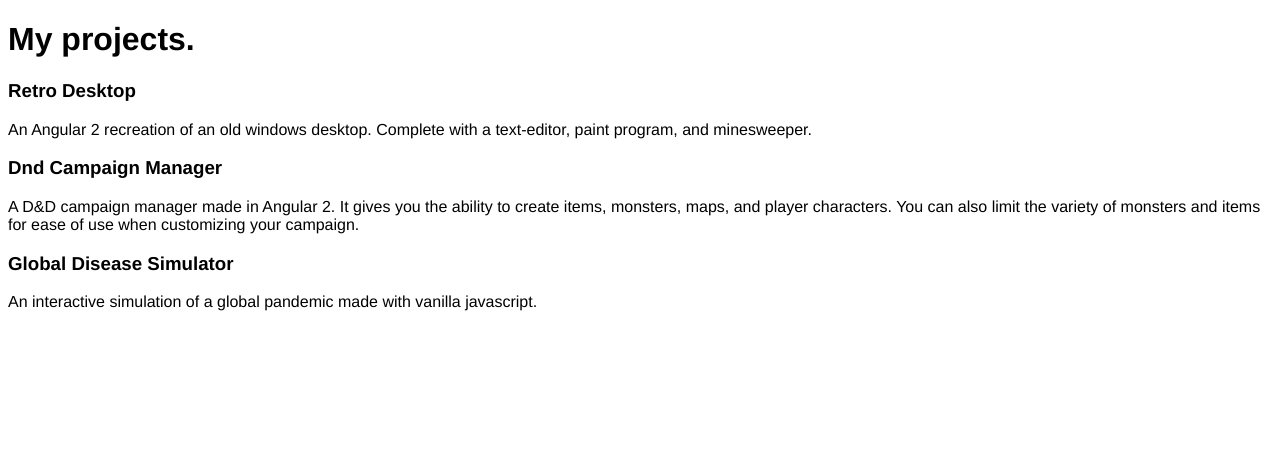
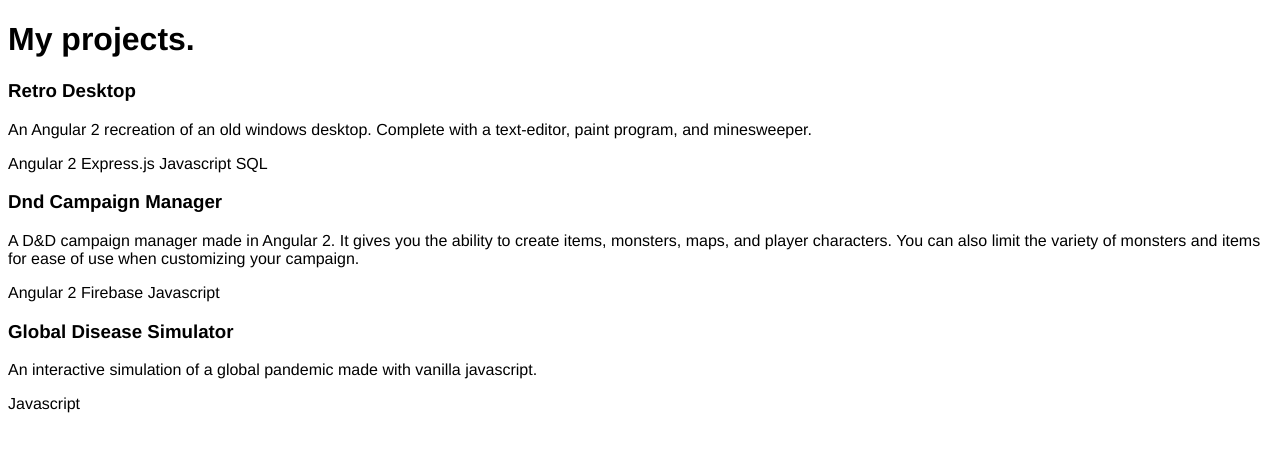
Before and after one commit to DylanCStack/portfolio, a Vue app: page /#/ in a window 1280 px wide. Shown: the top 452 px of the page. Built offline with nearby package versions, Linux system fonts and the light colour scheme.

Commit message:
display projects copy and additional properties

```diff
--- a/src/components/ProjectItem.vue
+++ b/src/components/ProjectItem.vue
@@ -2,6 +2,7 @@
   <div>
     <h3>{{project.title}}</h3>
     <p>{{project.description}}</p>
+    <p><span v-for='technology in project.technologies'>{{technology}} </span><span v-for='language in project.languages'>{{language}} </span></p>
   </div>
 </template>
 
```
